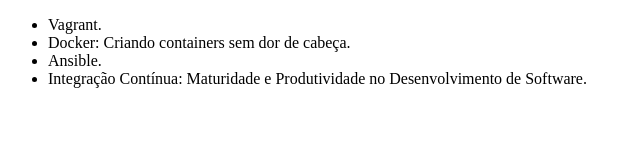
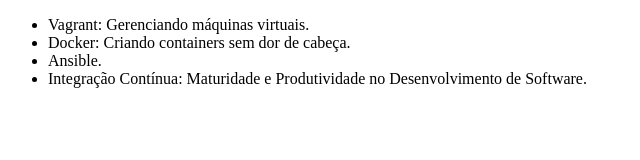
Before and after one commit to eugeniocarvalho/alura-git, a plain HTML site: page index.html in a window 1280 px wide. Shown: the whole page, without its empty margins (0-640 px from the left). Drawn offline with Linux system fonts and the light colour scheme.

Commit message:
Updated name Vagrant course

```diff
--- a/index.html
+++ b/index.html
@@ -8,7 +8,7 @@
 </head>
 <body>
   <ul>
-    <li>Vagrant.</li>
+    <li>Vagrant: Gerenciando máquinas virtuais.</li>
     <li>Docker: Criando containers sem dor de cabeça.</li>
     <li>Ansible.</li>
     <li>Integração Contínua: Maturidade e Produtividade no Desenvolvimento de Software.</li>
```
